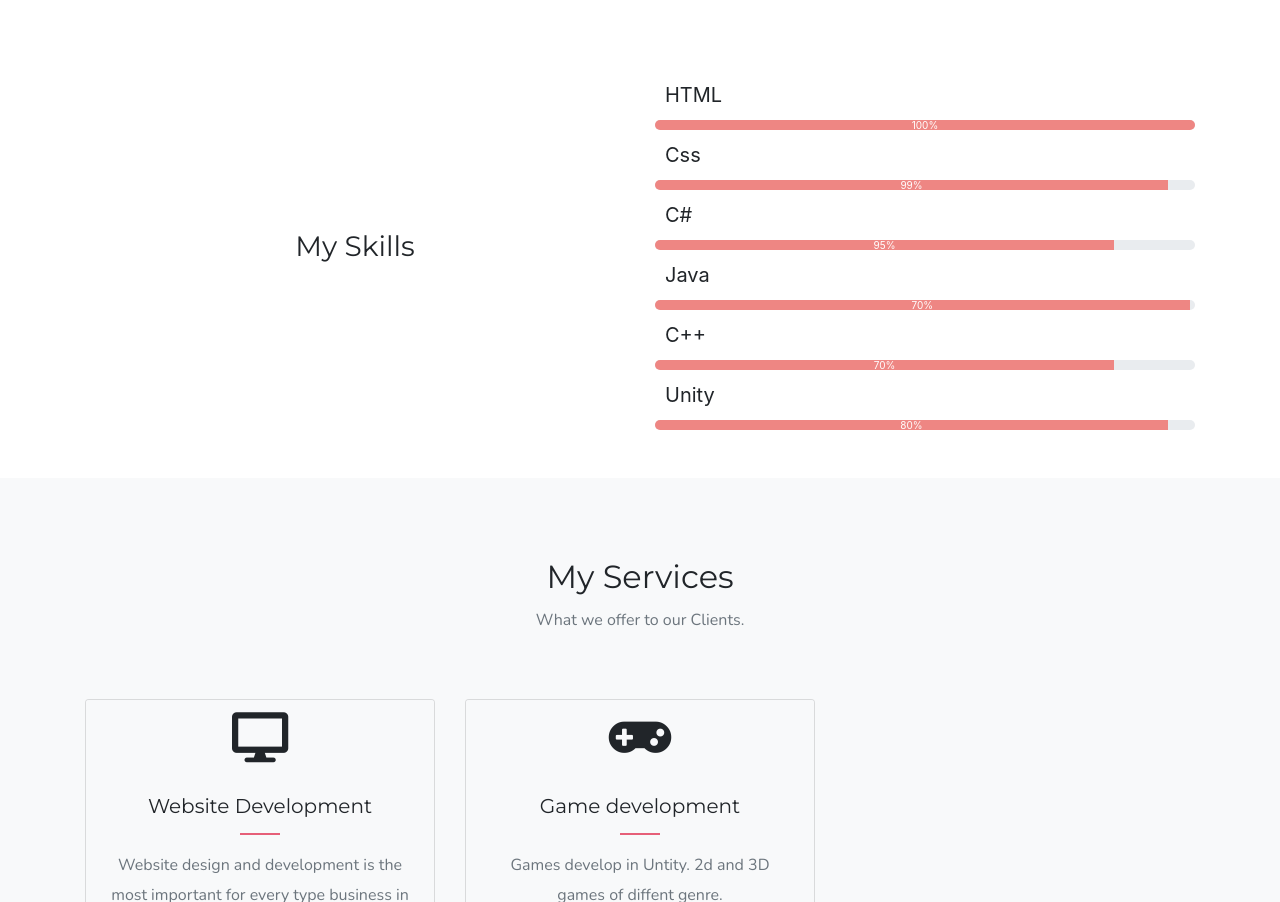
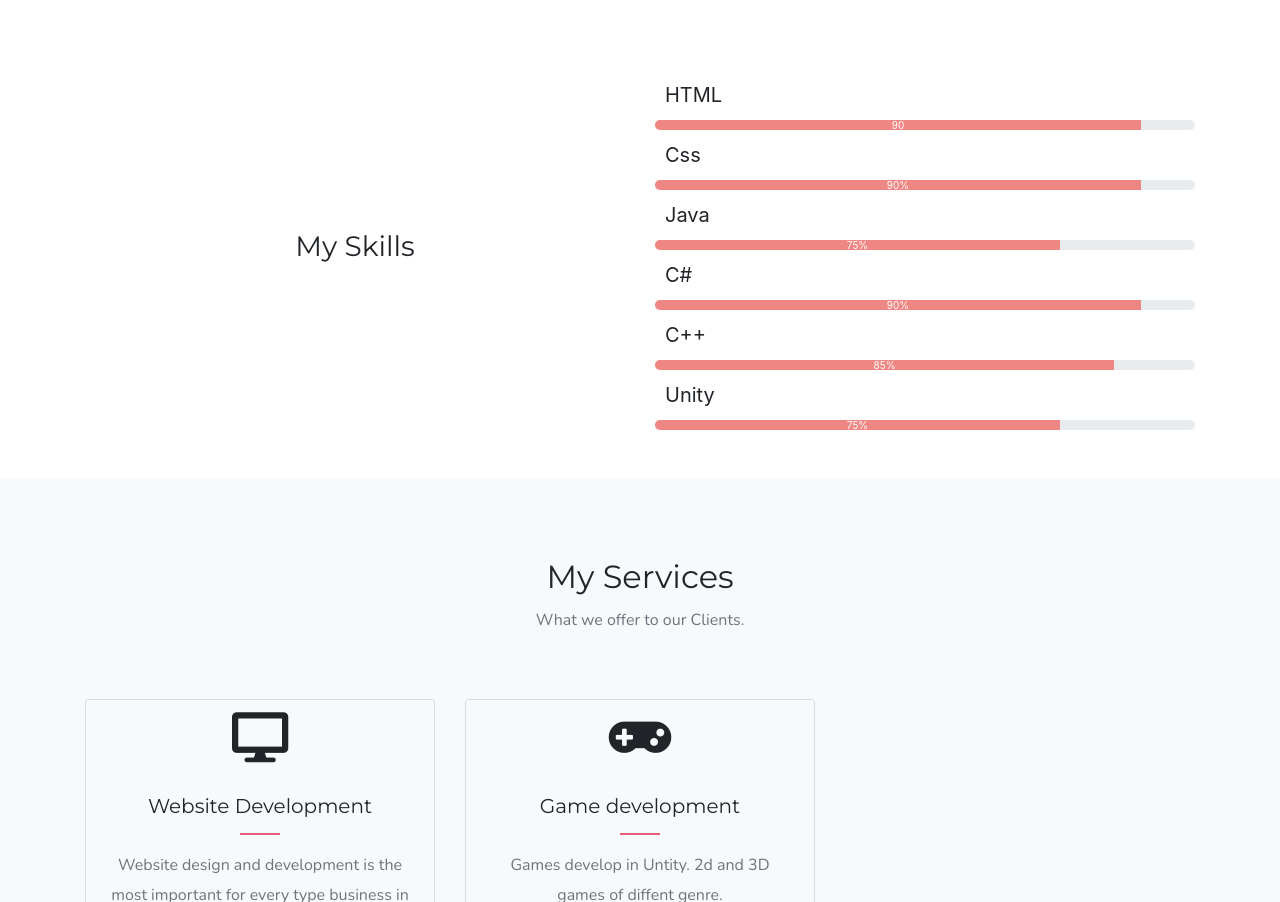
Before and after one commit to Zahidashahid/Portfolio, a plain HTML site: page index.html in a window 1280 px wide. Shown: the part 940-1842 px from the top of the page. Drawn offline with nearby package versions, Linux system fonts and the light colour scheme.

Commit message:
Update
Name
projects

```diff
--- a/index.html
+++ b/index.html
@@ -42,7 +42,7 @@
             <a class="nav-link" href="#testimony">Client</a>
           </li>
           <li class="nav-item animated fadeInRight">
-            <a class="nav-link" href="#work">Portfolio</a>
+            <a class="nav-link" href="#work">Projects</a>
           </li>
           <li class="nav-item animated fadeInRight">
             <a class="nav-link" href="#contact">Contact</a>
@@ -101,29 +101,30 @@
         <div class="col-md-6 way-fade-up">
           <label>HTML</label>
           <div class="progress">
-            <div class="progress-bar progress-color" role="progressbar" style="width: 95%"  aria-valuenow="0" aria-valuemin="0" aria-valuemax="100">100%</div>
+            <div class="progress-bar progress-color" role="progressbar" style="width: 0%"  aria-valuenow="0" aria-valuemin="0" aria-valuemax="100">90</div>
           </div>
 	      <label>Css</label>
           <div class="progress">
-            <div class="progress-bar progress-color" role="progressbar" style="width: 0%" aria-valuenow="0" aria-valuemin="0" aria-valuemax="100">99%</div>
+            <div class="progress-bar progress-color" role="progressbar" style="width: 0%" aria-valuenow="0" aria-valuemin="0" aria-valuemax="100">90%</div>
+          </div>
+          <label>Java</label>
+          <div class="progress">
+            <div class="progress-bar progress-color" role="progressbar" style="width: 0" aria-valuenow="0" aria-valuemin="0" aria-valuemax="100">75%</div>
           </div>
 	     <label>C#</label>
           <div class="progress">
-            <div class="progress-bar progress-color" role="progressbar" style="width: 0%" aria-valuenow="0" aria-valuemin="0" aria-valuemax="100">95%</div>
+            <div class="progress-bar progress-color" role="progressbar" style="width: 0%" aria-valuenow="0" aria-valuemin="0" aria-valuemax="100">90%</div>
           </div>
 
-         <label>Java</label>
-          <div class="progress">
-            <div class="progress-bar progress-color" role="progressbar" style="width: 50" aria-valuenow="0" aria-valuemin="0" aria-valuemax="100">70%</div>
-          </div>
+
           <label>C++</label>
           <div class="progress">
-            <div class="progress-bar progress-color" role="progressbar" style="width: 0%" aria-valuenow="0" aria-valuemin="0" aria-valuemax="100">70%</div>
+            <div class="progress-bar progress-color" role="progressbar" style="width: 0%" aria-valuenow="0" aria-valuemin="0" aria-valuemax="100">85%</div>
           </div>
 
           <label>Unity</label>
           <div class="progress">
-            <div class="progress-bar progress-color" role="progressbar" style="width: 75%" aria-valuenow="0" aria-valuemin="0" aria-valuemax="100">80%</div>
+            <div class="progress-bar progress-color" role="progressbar" style="width: 75%" aria-valuenow="0" aria-valuemin="0" aria-valuemax="100">75%</div>
           </div>
         </div>
       </div>
--- a/js/app.js
+++ b/js/app.js
@@ -22,12 +22,12 @@ var waypoint = new Waypoint({
   handler: function() {
 
     var p = document.querySelectorAll('.progress-bar');
-    p[0].setAttribute("style", "width:100%;transition:1s all;");
-    p[1].setAttribute("style", "width:95%;transition:1.5s all;");
-    p[2].setAttribute("style", "width:85%;transition:1.7s all;");
-    p[3].setAttribute("style", "width:99%;transition:2s all;");
+    p[0].setAttribute("style", "width:90%;transition:1s all;");
+    p[1].setAttribute("style", "width:90%;transition:1.5s all;");
+    p[2].setAttribute("style", "width:75%;transition:1.7s all;");
+    p[3].setAttribute("style", "width:90%;transition:2s all;");
     p[4].setAttribute("style", "width:85%;transition:2.3s all;");
-    p[5].setAttribute("style", "width:95%;transition:2.5s all;");
+    p[5].setAttribute("style", "width:75%;transition:2.5s all;");
 
 
   },
@@ -88,7 +88,7 @@ var filterizd = $('.filter-container').filterizr({
 
 
   var typed = new Typed(".element", {
-  strings: ["Abdul Rahim", "a Developer","a DevOps Enthusiast"],
+  strings: ["Zahida Shahid", "a Developer","Software Engineer","Game Development Enthusiast"],
   smartBackspace: true,
    typeSpeed: 100,
    backSpeed: 100,
```
